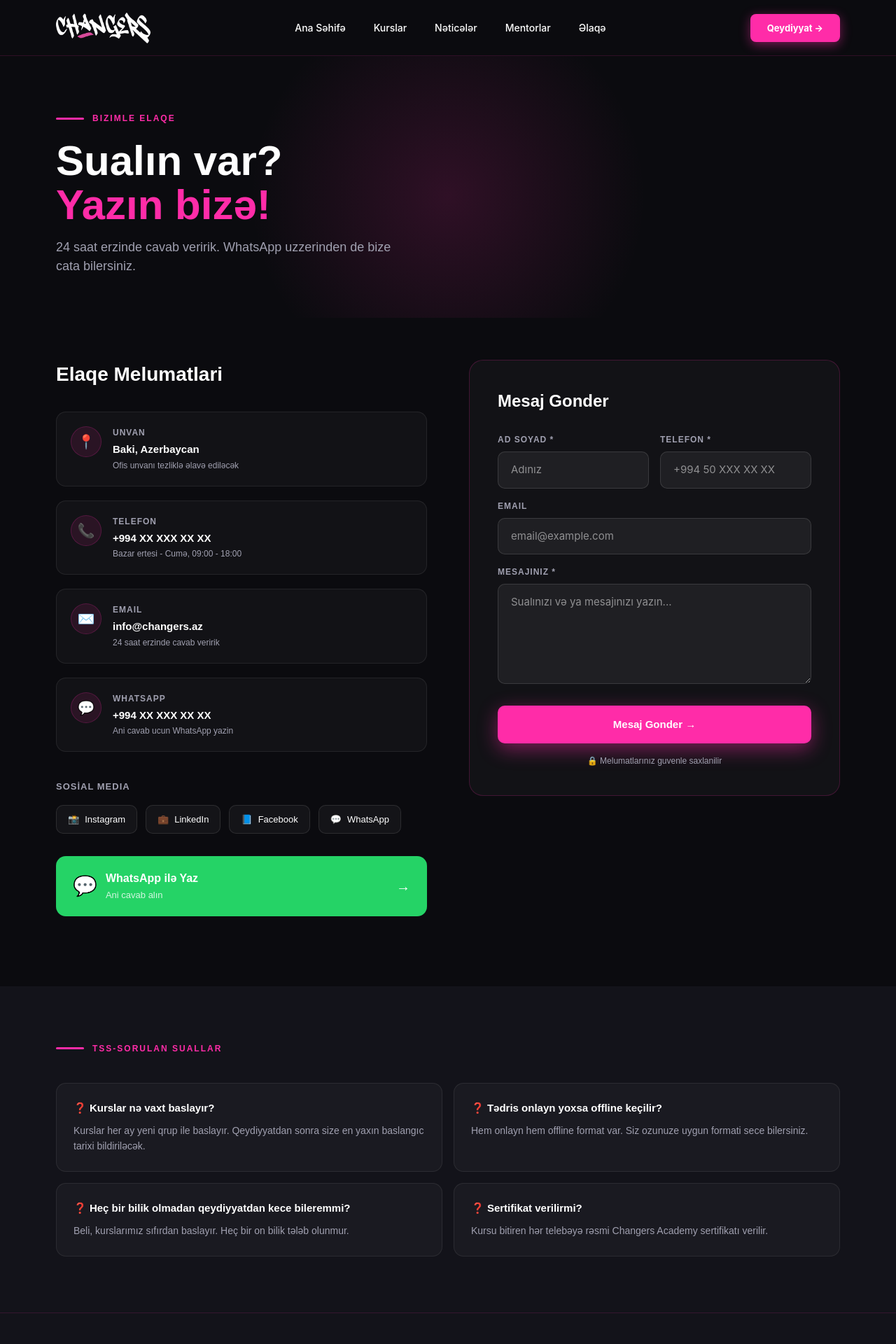
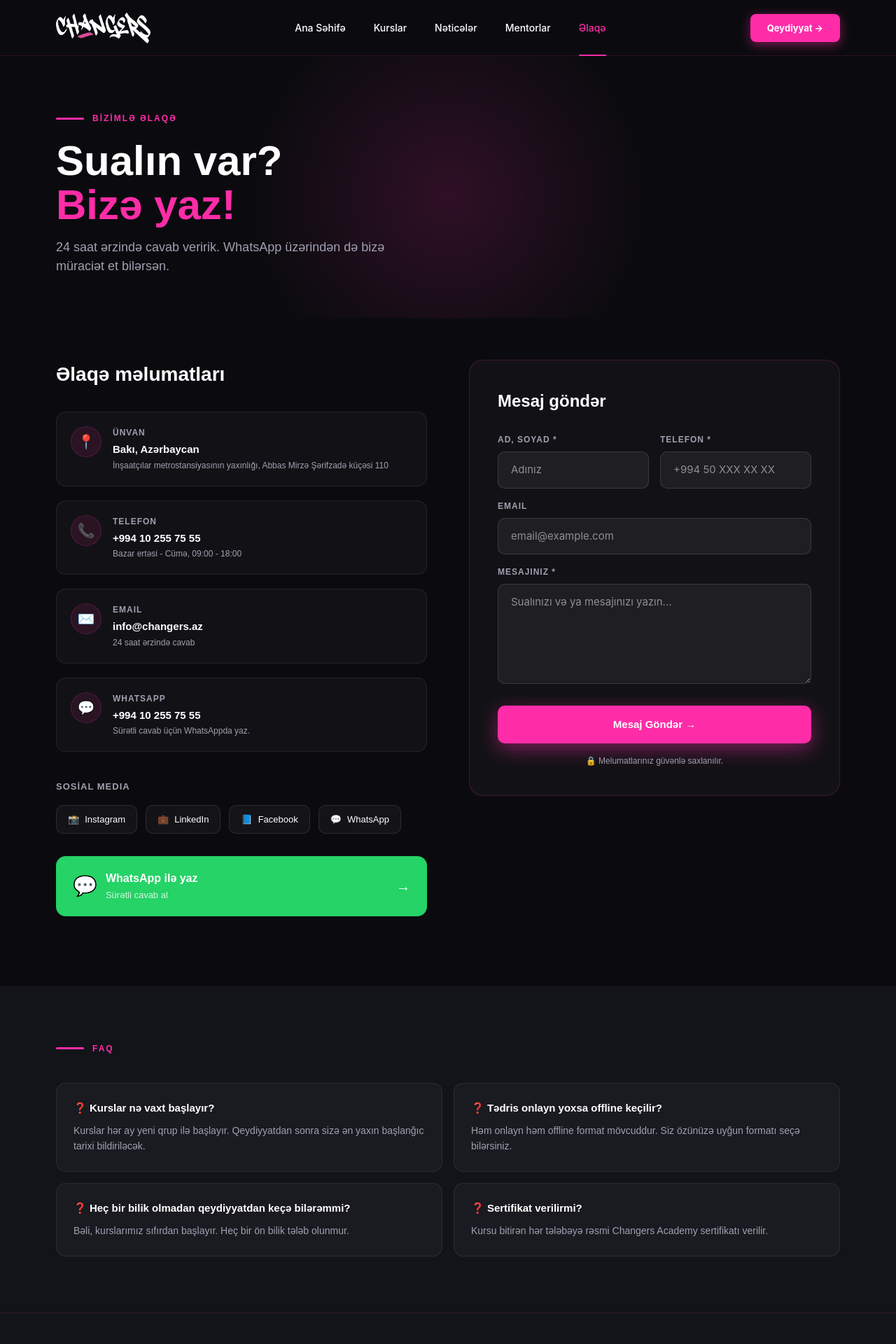
Before and after one commit to lamanazizli/Changers, a Next.js app: page /elaqe in a window 1280 px wide. Shown: the top 1920 px of the page at 70% size. Built offline with nearby package versions, Linux system fonts and the light colour scheme.

Commit message:
Update page.js

```diff
--- a/app/elaqe/page.js
+++ b/app/elaqe/page.js
@@ -21,7 +21,7 @@ export default function ElaqePage() {
       });
       setSent(true);
     } catch (err) {
-      alert('Xeta bas verdi, yeniden cehd edin');
+      alert('Xəta baş verdi, yenidən cəhd edin');
     }
     setLoading(false);
   };
@@ -41,7 +41,7 @@ export default function ElaqePage() {
 
   return (
     <main style={{ background: '#0B0B0F', minHeight: '100vh' }}>
-      <Navbar activePage="Elaqe" />
+      <Navbar activePage="Əlaqə" />
 
       {/* Hero */}
       <section style={{ position: 'relative', padding: '80px 0 60px', overflow: 'hidden' }}>
@@ -49,13 +49,13 @@ export default function ElaqePage() {
         <div style={{ maxWidth: '1440px', margin: '0 auto', padding: '0 80px', position: 'relative', zIndex: 1 }}>
           <div style={{ display: 'flex', alignItems: 'center', gap: '12px', marginBottom: '20px' }}>
             <div style={{ width: '40px', height: '3px', background: '#FF2CA8', borderRadius: '2px' }} />
-            <span style={{ color: '#FF2CA8', fontSize: '12px', fontWeight: 600, letterSpacing: '2px' }}>BIZIMLE ELAQE</span>
+            <span style={{ color: '#FF2CA8', fontSize: '12px', fontWeight: 600, letterSpacing: '2px' }}>BİZİMLƏ ƏLAQƏ</span>
           </div>
           <h1 style={{ fontWeight: 700, fontSize: '60px', color: '#FFFFFF', margin: '0 0 16px 0', lineHeight: 1.05 }}>
-            Sualın var?<br /><span style={{ color: '#FF2CA8' }}>Yazın bizə!</span>
+            Sualın var?<br /><span style={{ color: '#FF2CA8' }}>Bizə yaz!</span>
           </h1>
           <p style={{ fontSize: '18px', color: '#A0A0B0', margin: 0, maxWidth: '500px' }}>
-            24 saat erzinde cavab veririk. WhatsApp uzzerinden de bize cata bilersiniz.
+            24 saat ərzində cavab veririk. WhatsApp üzərindən də bizə müraciət et bilərsən.
           </p>
         </div>
       </section>
@@ -66,14 +66,14 @@ export default function ElaqePage() {
 
           {/* Left — Contact Info */}
           <div>
-            <h2 style={{ fontWeight: 700, fontSize: '28px', color: '#FFFFFF', margin: '0 0 32px 0' }}>Elaqe Melumatlari</h2>
+            <h2 style={{ fontWeight: 700, fontSize: '28px', color: '#FFFFFF', margin: '0 0 32px 0' }}>Əlaqə məlumatları</h2>
 
             <div style={{ display: 'flex', flexDirection: 'column', gap: '20px', marginBottom: '40px' }}>
               {[
-                { icon: '📍', label: 'Unvan', value: 'Baki, Azerbaycan', sub: 'Ofis unvanı tezliklə əlavə ediləcək' },
-                { icon: '📞', label: 'Telefon', value: '+994 XX XXX XX XX', sub: 'Bazar ertesi - Cumə, 09:00 - 18:00' },
-                { icon: '✉️', label: 'Email', value: 'info@changers.az', sub: '24 saat erzinde cavab veririk' },
-                { icon: '💬', label: 'WhatsApp', value: '+994 XX XXX XX XX', sub: 'Ani cavab ucun WhatsApp yazin' },
+                { icon: '📍', label: 'Ünvan', value: 'Bakı, Azərbaycan', sub: 'İnşaatçılar metrostansiyasının yaxınlığı, Abbas Mirzə Şərifzadə küçəsi 110' },
+                { icon: '📞', label: 'Telefon', value: '+994 10 255 75 55', sub: 'Bazar ertəsi - Cümə, 09:00 - 18:00' },
+                { icon: '✉️', label: 'Email', value: 'info@changers.az', sub: '24 saat ərzində cavab' },
+                { icon: '💬', label: 'WhatsApp', value: '+994 10 255 75 55', sub: 'Sürətli cavab üçün WhatsAppda yaz.' },
               ].map((item, i) => (
                 <div key={i} style={{ display: 'flex', gap: '16px', alignItems: 'flex-start', background: 'rgba(255,255,255,0.03)', border: '1px solid rgba(255,255,255,0.08)', borderRadius: '14px', padding: '20px' }}>
                   <div style={{ width: '44px', height: '44px', background: 'rgba(255,44,168,0.1)', border: '1px solid rgba(255,44,168,0.2)', borderRadius: '50%', display: 'flex', alignItems: 'center', justifyContent: 'center', fontSize: '20px', flexShrink: 0 }}>{item.icon}</div>
@@ -104,11 +104,11 @@ export default function ElaqePage() {
             </div>
 
             {/* WhatsApp CTA */}
-            <a href="https://wa.me/994000000000" style={{ display: 'flex', alignItems: 'center', gap: '12px', background: '#25D366', borderRadius: '14px', padding: '20px 24px', textDecoration: 'none', marginTop: '32px' }}>
+            <a href="https://wa.me/994102557555" style={{ display: 'flex', alignItems: 'center', gap: '12px', background: '#25D366', borderRadius: '14px', padding: '20px 24px', textDecoration: 'none', marginTop: '32px' }}>
               <span style={{ fontSize: '28px' }}>💬</span>
               <div>
-                <div style={{ color: '#FFFFFF', fontWeight: 700, fontSize: '16px' }}>WhatsApp ilə Yaz</div>
-                <div style={{ color: 'rgba(255,255,255,0.8)', fontSize: '13px', marginTop: '2px' }}>Ani cavab alın</div>
+                <div style={{ color: '#FFFFFF', fontWeight: 700, fontSize: '16px' }}>WhatsApp ilə yaz</div>
+                <div style={{ color: 'rgba(255,255,255,0.8)', fontSize: '13px', marginTop: '2px' }}>Sürətli cavab al</div>
               </div>
               <span style={{ color: '#FFFFFF', marginLeft: 'auto', fontSize: '20px' }}>→</span>
             </a>
@@ -119,16 +119,16 @@ export default function ElaqePage() {
             {sent ? (
               <div style={{ background: 'rgba(0,214,143,0.08)', border: '1px solid rgba(0,214,143,0.3)', borderRadius: '20px', padding: '48px', textAlign: 'center' }}>
                 <div style={{ fontSize: '64px', marginBottom: '20px' }}>✅</div>
-                <h3 style={{ color: '#FFFFFF', fontWeight: 700, fontSize: '24px', margin: '0 0 12px 0' }}>Mesajınız Gonderildi!</h3>
-                <p style={{ color: '#A0A0B0', fontSize: '15px', margin: 0 }}>24 saat erzinde sizinle elaqe saxlayacayiq.</p>
+                <h3 style={{ color: '#FFFFFF', fontWeight: 700, fontSize: '24px', margin: '0 0 12px 0' }}>Mesajınız göndərildi!</h3>
+                <p style={{ color: '#A0A0B0', fontSize: '15px', margin: 0 }}>24 saat ərzində sizinlə əlaqə saxlanılacaq.</p>
               </div>
             ) : (
               <div style={{ background: 'rgba(255,255,255,0.03)', border: '1px solid rgba(255,44,168,0.2)', borderRadius: '20px', padding: '40px' }}>
-                <h2 style={{ fontWeight: 700, fontSize: '24px', color: '#FFFFFF', margin: '0 0 28px 0' }}>Mesaj Gonder</h2>
+                <h2 style={{ fontWeight: 700, fontSize: '24px', color: '#FFFFFF', margin: '0 0 28px 0' }}>Mesaj göndər</h2>
                 <form onSubmit={handleSubmit} style={{ display: 'flex', flexDirection: 'column', gap: '16px' }}>
                   <div style={{ display: 'grid', gridTemplateColumns: '1fr 1fr', gap: '16px' }}>
                     <div>
-                      <label style={{ color: '#A0A0B0', fontSize: '12px', fontWeight: 600, display: 'block', marginBottom: '8px', letterSpacing: '1px' }}>AD SOYAD *</label>
+                      <label style={{ color: '#A0A0B0', fontSize: '12px', fontWeight: 600, display: 'block', marginBottom: '8px', letterSpacing: '1px' }}>AD, SOYAD *</label>
                       <input value={form.name} onChange={e => update('name', e.target.value)} placeholder="Adınız" required style={inputStyle} />
                     </div>
                     <div>
@@ -145,10 +145,10 @@ export default function ElaqePage() {
                     <textarea value={form.message} onChange={e => update('message', e.target.value)} placeholder="Sualınızı və ya mesajınızı yazın..." required rows={5} style={{ ...inputStyle, resize: 'vertical' }} />
                   </div>
                   <button type="submit" disabled={loading} style={{ background: '#FF2CA8', color: '#FFFFFF', border: 'none', borderRadius: '10px', padding: '16px', fontSize: '15px', fontWeight: 700, cursor: 'pointer', boxShadow: '0px 8px 28px rgba(255,44,168,0.45)', marginTop: '8px', opacity: loading ? 0.7 : 1 }}>
-                    {loading ? 'Gonderilib...' : 'Mesaj Gonder →'}
+                    {loading ? 'Göndərilib...' : 'Mesaj Göndər →'}
                   </button>
                   <div style={{ textAlign: 'center', color: '#A0A0B0', fontSize: '12px' }}>
-                    🔒 Melumatlarınız guvenle saxlanilir
+                    🔒 Melumatlarınız güvənlə saxlanılır.
                   </div>
                 </form>
               </div>
@@ -162,14 +162,14 @@ export default function ElaqePage() {
         <div style={{ maxWidth: '1440px', margin: '0 auto', padding: '0 80px' }}>
           <div style={{ display: 'flex', alignItems: 'center', gap: '12px', marginBottom: '40px' }}>
             <div style={{ width: '40px', height: '3px', background: '#FF2CA8', borderRadius: '2px' }} />
-            <span style={{ color: '#FF2CA8', fontSize: '12px', fontWeight: 600, letterSpacing: '2px' }}>TSS-SORULAN SUALLAR</span>
+            <span style={{ color: '#FF2CA8', fontSize: '12px', fontWeight: 600, letterSpacing: '2px' }}>FAQ</span>
           </div>
           <div style={{ display: 'grid', gridTemplateColumns: 'repeat(2, 1fr)', gap: '16px' }}>
             {[
-              { q: 'Kurslar nə vaxt baslayır?', a: 'Kurslar her ay yeni qrup ile baslayır. Qeydiyyatdan sonra size en yaxın baslangıc tarixi bildiriləcək.' },
-              { q: 'Tədris onlayn yoxsa offline keçilir?', a: 'Hem onlayn hem offline format var. Siz ozunuze uygun formati sece bilersiniz.' },
-              { q: 'Heç bir bilik olmadan qeydiyyatdan kece bileremmi?', a: 'Beli, kurslarımız sıfırdan baslayır. Heç bir on bilik tələb olunmur.' },
-              { q: 'Sertifikat verilirmi?', a: 'Kursu bitiren hər telebəyə rəsmi Changers Academy sertifikatı verilir.' },
+              { q: 'Kurslar nə vaxt başlayır?', a: 'Kurslar hər ay yeni qrup ilə başlayır. Qeydiyyatdan sonra sizə ən yaxın başlanğıc tarixi bildiriləcək.' },
+              { q: 'Tədris onlayn yoxsa offline keçilir?', a: 'Həm onlayn həm offline format mövcuddur. Siz özünüzə uyğun formatı seçə bilərsiniz.' },
+              { q: 'Heç bir bilik olmadan qeydiyyatdan keçə bilərəmmi?', a: 'Bəli, kurslarımız sıfırdan başlayır. Heç bir ön bilik tələb olunmur.' },
+              { q: 'Sertifikat verilirmi?', a: 'Kursu bitirən hər tələbəyə rəsmi Changers Academy sertifikatı verilir.' },
             ].map((faq, i) => (
               <div key={i} style={{ background: 'rgba(255,255,255,0.03)', border: '1px solid rgba(255,255,255,0.08)', borderRadius: '14px', padding: '24px' }}>
                 <h3 style={{ color: '#FFFFFF', fontWeight: 600, fontSize: '15px', margin: '0 0 10px 0' }}>❓ {faq.q}</h3>
```
